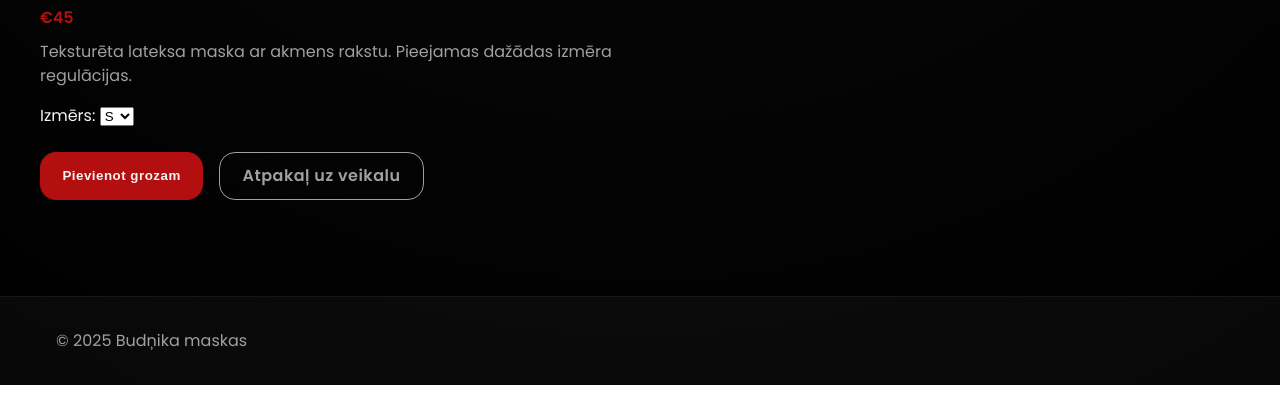
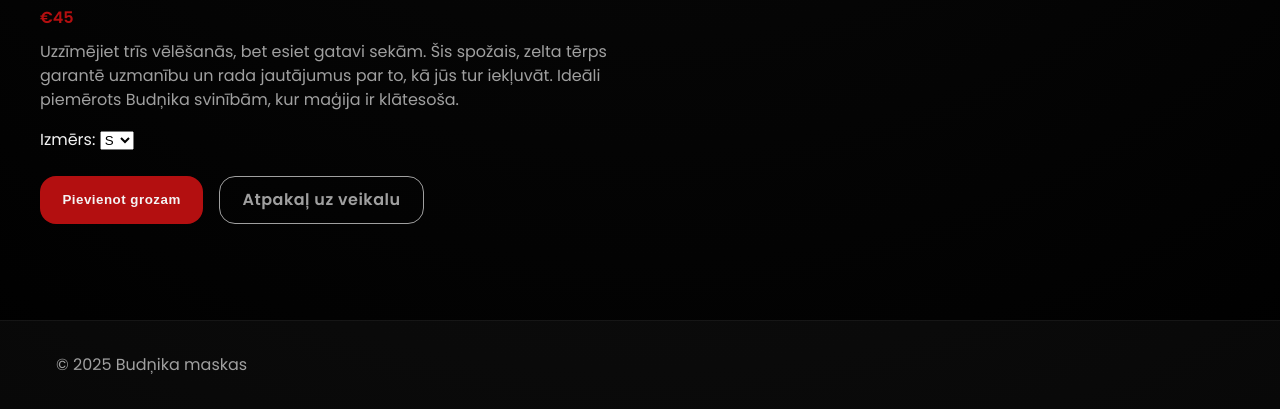
Before and after one commit to eduardskr/budnikamaskas, a plain HTML site: page product.html in a window 1280 px wide. Shown: the part 626-1035 px from the top of the page. Before the commit the page ends 1011 px from the top, so only its background shows below. Drawn offline with Linux system fonts and the light colour scheme; a web font is replaced by a local one.

Commit message:
Update product.html

```diff
--- a/product.html
+++ b/product.html
@@ -32,17 +32,17 @@
 
   <script src="assets/js/main.js"></script>
   <script>
-    // Produktu dati (10 produkti)
+    // Produktu dati (9 produkti)
     const PRODUCTS_PAGE = [
-      {id:1,title:'Akmens sirds',price:45,img:'assets/images/mask1.jpg',desc:'Teksturēta lateksa maska ar akmens rakstu. Pieejamas dažādas izmēra regulācijas.'},
-      {id:2,title:'Miglas kliedziens',price:60,img:'assets/images/mask2.jpg',desc:'Puscaurspīdīga maska ar iebūvētu miglu (efekts).'},
-      {id:3,title:'Asins kroņi',price:75,img:'assets/images/mask3.jpg',desc:'Dekoratīvs kroņs ar akcentiem, piemērots skatuves uzvedumiem.'},
-      {id:4,title:'Sarkanais stāsts',price:50,img:'assets/images/mask4.jpg',desc:'Spilgta, teatrāla maska ar dramatisku noskaņu.'},
-      {id:5,title:'Nakts kliedziens',price:55,img:'assets/images/mask5.jpg',desc:'Viegls, elpojošs materiāls, kas piemērots aktīvai kustībai.'},
-      {id:6,title:'Melnais sapnis',price:70,img:'assets/images/mask6.jpg',desc:'Tumša, spīdīga maska ar sudraba detaļām un gotisku dizainu.'},
-      {id:7,title:'Klusais rēgs',price:65,img:'assets/images/mask7.jpg',desc:'Matēta virsma un minimālistisks dizains – klusuma spēks Helovīnam.'},
-      {id:8,title:'Uguns seja',price:80,img:'assets/images/mask8.jpg',desc:'Sarkani oranža maska ar liesmu rakstu — ideāli nakts ballītei.'},
-      {id:9,title:'Dūmu pavēlnieks',price:90,img:'assets/images/mask9.jpg',desc:'Melnbalta maska ar dūmu efektu, kas rada mistisku iespaidu.'}
+      {id:1,title:'Gara Vēlējumu Lampa',price:45,img:'assets/images/mask1.jpg',desc:'Uzzīmējiet trīs vēlēšanās, bet esiet gatavi sekām. Šis spožais, zelta tērps garantē uzmanību un rada jautājumus par to, kā jūs tur iekļuvāt. Ideāli piemērots Budņika svinībām, kur maģija ir klātesoša.'},
+      {id:2,title:'Mēness Pusē - Sarkanais Plīvurs',price:60,img:'assets/images/mask2.jpg',desc:'Divi vienā! Komplekts, kas apvieno nevainību (Sarkangalvīte) un mežonīgu, tumšu spēku (Vilku). Jūsu Budņika tēls balansēs uz nevainības un briesmu robežas. Lieliska izvēle pārim vai duetam.'},
+      {id:3,title:'Gotiskā Mērdama',price:75,img:'assets/images/mask3.jpg',desc:'Grezns un provokatīvs. Klasisks, bet tumšs kalpones tērps ar mežģīņu un satīna detaļām. Elegance satiekas ar uzstājību. Pievienojiet savu unikālo Budņika detaļu, lai tēls būtu neaizmirstams.'},
+      {id:4,title:'Deviņdesmito Dievs',price:50,img:'assets/images/mask4.jpg',desc:'Nostalgija un pārliecība. Šis tērps ar augstu apkakli, masīvu ķēdi un nelielu jostas somiņu (kāda bija 90. gados) garantē atpazīstamību. Iemiesojiet ikonu ar nesatricināmu harizmu.'},
+      {id:5,title:'Šokolādes Simpozijs',price:55,img:'assets/images/mask5.jpg',desc:'Salds un skābs duets. Pārtikas tēmu tērpu komplekts (šokolādes sīrups un kefīra paka). Satīriet savus viesus ar neparedzētu, bet saskanīgu Budņika garšu kombināciju.'},
+      {id:6,title:'Purva Krupis',price:70,img:'assets/images/mask6.jpg',desc:'Pārvērtieties par purva valdnieku! Plīša, ērts vardes tērps, kas aicina lēkāt un priecāties. Garantēta siltuma un komforta sajūta, pat ja Budņika svinības ievelkas ilgāk par pusnakti.'},
+      {id:7,title:'Zobu Rēgs',price:65,img:'assets/images/mask7.jpg',desc:'Saldā atriebība. Šis baltais tērps ar tiāru, spārniem un zobu aplikāciju piešķir klasiskajam tēlam drosmīgu ironijas devu. Nekad neviens nebūs tik priecīgs par izkritušu zobu!'},
+      {id:8,title:'Harizmas Hipnoze',price:80,img:'assets/images/mask8.jpg',desc:'Biznesa pasaules superzvaigzne. Tīrs uzvalks, spilgta kaklasaite un nepieciešamais tēls, kas prasa uzmanību. Ieņemiet telpas centru ar neatvairāmu, pašpārliecinātu Budņika manieri.'},
+      {id:9,title:'Nolādētais pavēlnieks',price:90,img:'assets/images/mask9.jpg',desc:'Mūžīgais atgādinājums. Drūms, noplucis rēga tērps, kas apvīts ar masīvām ķēdēm, simbolizē ilgi nēsātu nastu. Ideāli piemērots Budņika tēlam, kurš klusē, bet visu redz.'}
     ];
 
     // Palīgfunkcijas
```
